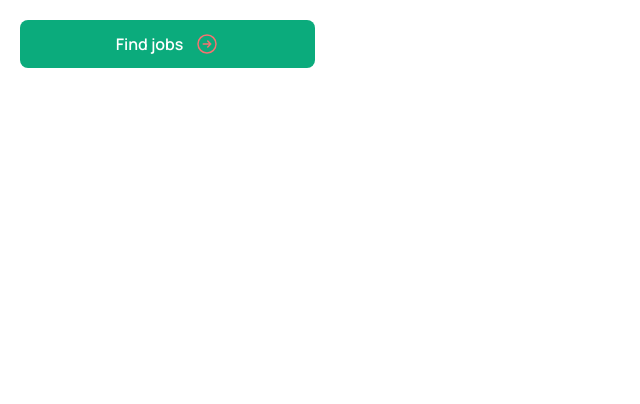
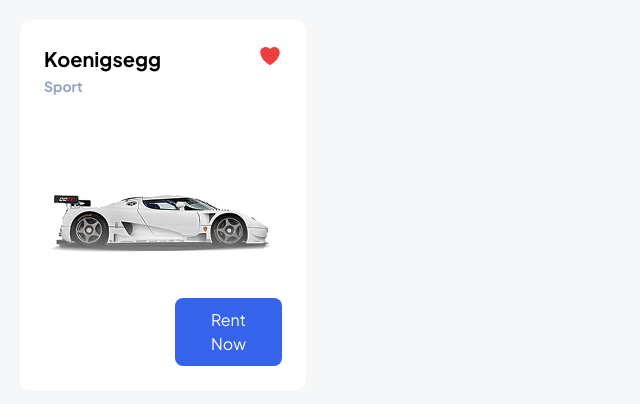
Before and after one commit to evondev/tutorials, a website built with Vite: page tailwindcss-v3/index.html in a window 1280 px wide. Shown: the whole page, without its empty margins (0-640 px from the left). Built offline with nearby package versions, Linux system fonts and the light colour scheme.

Commit message:
refactor layout and styles in Tailwind CSS v3 project; update button design, add car image, and modify font imports

```diff
--- a/tailwindcss-v3/index.html
+++ b/tailwindcss-v3/index.html
@@ -7,26 +7,39 @@
     <title>Vite App</title>
   </head>
   <body>
-    <div id="app">
-      <button
-        class="text-white font-semibold p-3 rounded-lg flex items-center justify-center bg-[#0BAB7C] w-[295px] gap-x-3 [&_svg]:stroke-red-400"
-      >
-        <span>Find jobs</span>
+    <div class="grid grid-cols-4 gap-8 p-5">
+      <div class="relative bg-white rounded-10">
+        <div class="absolute text-errored top-6 right-6">
           <svg
             xmlns="http://www.w3.org/2000/svg"
-          fill="none"
             viewBox="0 0 24 24"
-          stroke-width="1.5"
-          stroke="currentColor"
+            fill="currentColor"
             class="w-6 h-6"
           >
             <path
-            stroke-linecap="round"
-            stroke-linejoin="round"
-            d="M12.75 15l3-3m0 0l-3-3m3 3h-7.5M21 12a9 9 0 11-18 0 9 9 0 0118 0z"
+              d="M11.645 20.91l-.007-.003-.022-.012a15.247 15.247 0 01-.383-.218 25.18 25.18 0 01-4.244-3.17C4.688 15.36 2.25 12.174 2.25 8.25 2.25 5.322 4.714 3 7.688 3A5.5 5.5 0 0112 5.052 5.5 5.5 0 0116.313 3c2.973 0 5.437 2.322 5.437 5.25 0 3.925-2.438 7.111-4.739 9.256a25.175 25.175 0 01-4.244 3.17 15.247 15.247 0 01-.383.219l-.022.012-.007.004-.003.001a.752.752 0 01-.704 0l-.003-.001z"
             />
           </svg>
+        </div>
+        <div class="p-6 mb-16">
+          <h3 class="text-xl font-bold leading-normal">Koenigsegg</h3>
+          <span class="text-sm font-bold leading-normal text-gray90"
+            >Sport</span
+          >
+        </div>
+        <div class="relative mb-10">
+          <img src="/car.png" alt="" class="mx-auto" />
+          <div
+            class="w-full h-[68px] bg-gradient-to-t from-white to-transparent absolute top-8 left-0"
+          ></div>
+        </div>
+        <div class="relative z-10 grid grid-cols-2 gap-6 px-6 pb-6">
+          <div></div>
+          <button class="text-white bg-primary py-2.5 px-5 rounded-lg">
+            Rent Now
           </button>
+        </div>
+      </div>
     </div>
     <script type="module" src="/src/main.js"></script>
   </body>
--- a/tailwindcss-v3/src/style.css
+++ b/tailwindcss-v3/src/style.css
@@ -1,13 +1,10 @@
-@import url("https://fonts.googleapis.com/css2?family=Bebas+Neue&family=Manrope:wght@200..800&family=Roboto:ital,wght@0,100..900;1,100..900&display=swap");
+@import url("https://fonts.googleapis.com/css2?family=Plus+Jakarta+Sans:ital,wght@0,200..800;1,200..800&display=swap");
 @tailwind base;
 @tailwind components;
 @tailwind utilities;
 
-body {
-  @apply p-5 font-primary antialiased;
+@layer base {
+  body {
+    @apply bg-grayf6 font-primary;
+  }
 }
-
-.button {
-  @apply text-white font-semibold p-3 rounded-lg flex items-center justify-center bg-[#0BAB7C] w-[295px];
-}
-/* JIT mode bg-[#ffa400] */
--- a/tailwindcss-v3/tailwind.config.js
+++ b/tailwindcss-v3/tailwind.config.js
@@ -4,7 +4,16 @@
   theme: {
     extend: {
       fontFamily: {
-        primary: ["Manrope", "sans-serif"],
+        primary: ["Plus Jakarta Sans", "sans-serif"],
+      },
+      colors: {
+        grayf6: "#F6F7F9",
+        gray90: "#90A3BF",
+        errored: "#ED3F3F",
+        primary: "#3563E9",
+      },
+      borderRadius: {
+        10: "10px",
       },
     },
   },
```
Also changed, not shown: tailwindcss-v3/public/car.png (added). Lines whose indentation alone changed are shown as unchanged.
